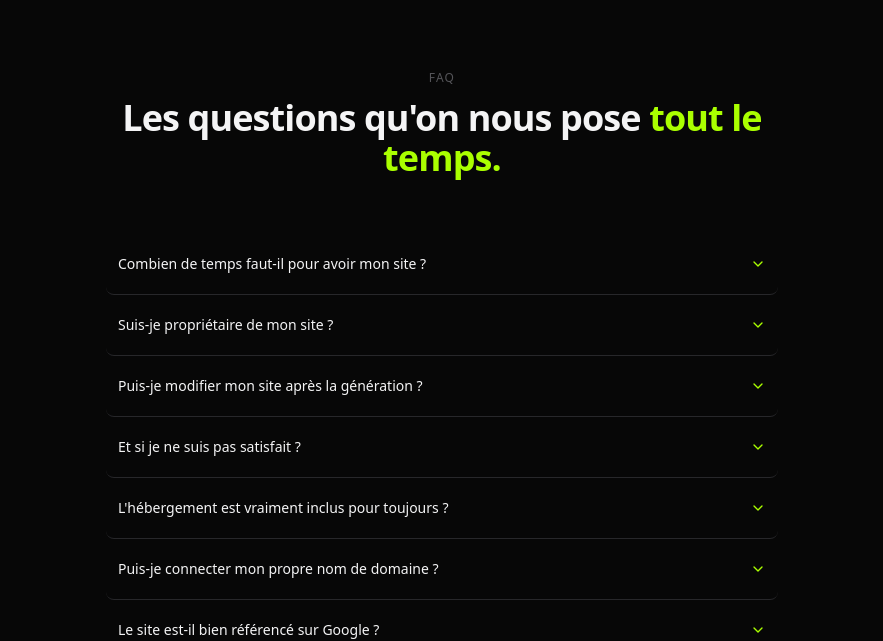
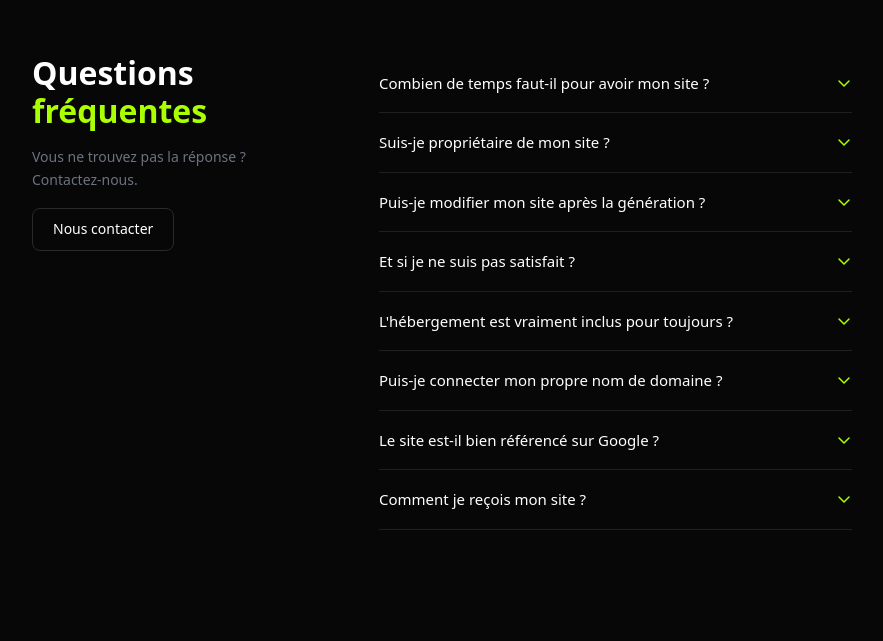
Before and after one commit to KRGlobalLTD/Landing10cheap, a Next.js app: page / in a window 1280 px wide. Shown: the part 5641-6282 px from the top of the page, without its empty margins (198-1081 px from the left). Built offline with nearby package versions, Linux system fonts and the light colour scheme; no server answers.

Commit message:
modif faq

```diff
--- a/components/sections/faq-section.tsx
+++ b/components/sections/faq-section.tsx
@@ -1,83 +1,118 @@
 'use client';
 
-import { Container } from '@/components/ui/container';
-import {
-  Accordion,
-  AccordionContent,
-  AccordionItem,
-  AccordionTrigger
-} from '@/components/ui/accordion';
+import { useState } from 'react';
 
 const FAQS = [
   {
     question: 'Combien de temps faut-il pour avoir mon site ?',
-    answer:
-      "Dès la réception de votre commande, notre équipe analyse votre dossier et travaille dessus directement. Nous nous engageons à vous fournir le site web en 24h."
+    answer: "Dès la réception de votre commande, notre équipe analyse votre dossier et travaille dessus directement. Nous nous engageons à vous fournir le site web en 24h."
   },
   {
     question: 'Suis-je propriétaire de mon site ?',
-    answer:
-      "Oui, totalement. Le site généré vous appartient. Vous pouvez l'exporter, le transférer ou en faire ce que vous voulez. Aucune clause de propriété de notre côté."
+    answer: "Oui, totalement. Le site généré vous appartient. Vous pouvez l'exporter, le transférer ou en faire ce que vous voulez. Aucune clause de propriété de notre côté."
   },
   {
     question: 'Puis-je modifier mon site après la génération ?',
-    answer:
-      "Oui, vous pouvez modifier le site web après génération. Vous avez une modification mineure offerte et ensuite les autres seront facturées."
+    answer: "Oui, vous pouvez modifier le site web après génération. Vous avez une modification mineure offerte et ensuite les autres seront facturées."
   },
   {
     question: "Et si je ne suis pas satisfait ?",
-    answer:
-      "Si vous n'êtes pas satisfait, vous pouvez contacter le support directement pour discuter avec les membres de notre équipe et voir les possibilités de modification à apporter."
+    answer: "Si vous n'êtes pas satisfait, vous pouvez contacter le support directement pour discuter avec les membres de notre équipe et voir les possibilités de modification à apporter."
   },
   {
     question: "L'hébergement est vraiment inclus pour toujours ?",
-    answer:
-      "Nous vous fournissons 1 an d'hébergement. Pour le prolonger, vous avez juste à vous rendre sur votre hébergeur et prolonger votre nom de domaine."
+    answer: "Nous vous fournissons 1 an d'hébergement. Pour le prolonger, vous avez juste à vous rendre sur votre hébergeur et prolonger votre nom de domaine."
   },
   {
     question: 'Puis-je connecter mon propre nom de domaine ?',
-    answer:
-      "Absolument. Vous pouvez connecter un domaine que vous possédez déjà, ou en acheter un nouveau. La configuration DNS est automatique, ça prend moins de 2 minutes."
+    answer: "Absolument. Vous pouvez connecter un domaine que vous possédez déjà, ou en acheter un nouveau. La configuration DNS est automatique, ça prend moins de 2 minutes."
   },
   {
     question: 'Le site est-il bien référencé sur Google ?',
-    answer:
-      "Votre site est généré avec les meilleures pratiques SEO : balises méta, structure H1/H2, données structurées, sitemap et robots.txt. Vous partez sur de bonnes bases dès le départ."
+    answer: "Votre site est généré avec les meilleures pratiques SEO : balises méta, structure H1/H2, données structurées, sitemap et robots.txt. Vous partez sur de bonnes bases dès le départ."
   },
   {
     question: 'Comment je reçois mon site ?',
-    answer:
-      "Notre équipe crée votre site. Une fois le site créé, vous recevez un rapport par mail avec le détail complet, votre lien d'accès à votre site et votre facture."
+    answer: "Notre équipe crée votre site. Une fois le site créé, vous recevez un rapport par mail avec le détail complet, votre lien d'accès à votre site et votre facture."
   }
 ];
 
 export function FaqSection() {
+  const [open, setOpen] = useState<number | null>(null);
+  const [btnHovered, setBtnHovered] = useState(false);
+
   return (
-    <section className="py-24">
-      <Container>
-        <div className="mx-auto max-w-2xl text-center">
-          <p className="mb-3 text-xs font-medium uppercase tracking-widest text-muted/50">FAQ</p>
-          <h2 className="text-3xl font-bold tracking-tight text-foreground md:text-4xl">
-            Les questions qu&apos;on nous pose{' '}
-            <span style={{ color: '#AAFF00' }}>tout le temps.</span>
+    <section style={{ paddingTop: 80, paddingBottom: 80 }}>
+      <div style={{ maxWidth: 900, margin: '0 auto', paddingLeft: 40, paddingRight: 40 }}>
+        <div style={{ display: 'flex', gap: 60, alignItems: 'flex-start' }}>
+
+          {/* Colonne gauche — sticky */}
+          <div style={{ width: '35%', flexShrink: 0, position: 'sticky', top: 40 }}>
+            <h2 style={{ fontSize: 32, fontWeight: 700, color: '#ffffff', marginBottom: 16, lineHeight: 1.2 }}>
+              Questions <span style={{ color: '#AAFF00' }}>fréquentes</span>
             </h2>
+            <p style={{ fontSize: 14, color: '#6b7280', lineHeight: 1.6, marginBottom: 16 }}>
+              Vous ne trouvez pas la réponse ?<br />Contactez-nous.
+            </p>
+            <button
+              onMouseEnter={() => setBtnHovered(true)}
+              onMouseLeave={() => setBtnHovered(false)}
+              style={{
+                backgroundColor: 'transparent',
+                border: `1px solid ${btnHovered ? '#AAFF00' : '#2a2a2a'}`,
+                color: '#ffffff',
+                borderRadius: 8,
+                padding: '10px 20px',
+                fontSize: 14,
+                cursor: 'pointer',
+                transition: 'border-color 200ms',
+              }}
+            >
+              Nous contacter
+            </button>
           </div>
 
-        <div className="mx-auto mt-14 max-w-2xl">
-          <Accordion type="single" collapsible className="space-y-0">
+          {/* Colonne droite — accordion */}
+          <div style={{ flex: 1, minWidth: 0 }}>
             {FAQS.map((faq, i) => (
-              <AccordionItem key={i} value={`item-${i}`}>
-                <AccordionTrigger className="text-left text-sm font-medium text-foreground [&[data-state=open]]:text-[#AAFF00]">
+              <div key={i} style={{ borderBottom: '1px solid #1f1f1f' }}>
+                <button
+                  onClick={() => setOpen(open === i ? null : i)}
+                  style={{
+                    width: '100%',
+                    display: 'flex',
+                    alignItems: 'center',
+                    justifyContent: 'space-between',
+                    gap: 16,
+                    paddingTop: 18,
+                    paddingBottom: 18,
+                    background: 'none',
+                    border: 'none',
+                    cursor: 'pointer',
+                    textAlign: 'left',
+                  }}
+                >
+                  <span style={{ fontSize: 15, color: open === i ? '#AAFF00' : '#ffffff', fontWeight: 500, transition: 'color 200ms' }}>
                     {faq.question}
-                </AccordionTrigger>
-                <AccordionContent className="text-sm leading-relaxed text-muted">
-                  {faq.answer}
-                </AccordionContent>
-              </AccordionItem>
+                  </span>
+                  <svg
+                    width="16" height="16" viewBox="0 0 16 16" fill="none"
+                    style={{ flexShrink: 0, transform: open === i ? 'rotate(180deg)' : 'rotate(0deg)', transition: 'transform 200ms' }}
+                  >
+                    <path d="M3 6l5 5 5-5" stroke="#AAFF00" strokeWidth="1.5" strokeLinecap="round" strokeLinejoin="round" />
+                  </svg>
+                </button>
+                <div style={{ overflow: 'hidden', maxHeight: open === i ? 300 : 0, transition: 'max-height 200ms ease' }}>
+                  <div style={{ backgroundColor: '#0d0d0d', borderRadius: 8, padding: '14px 16px', marginBottom: 18 }}>
+                    <p style={{ fontSize: 14, color: '#6b7280', lineHeight: 1.6, margin: 0 }}>{faq.answer}</p>
+                  </div>
+                </div>
+              </div>
             ))}
-          </Accordion>
           </div>
-      </Container>
+
+        </div>
+      </div>
     </section>
   );
 }
```
Lines whose indentation alone changed are shown as unchanged.
